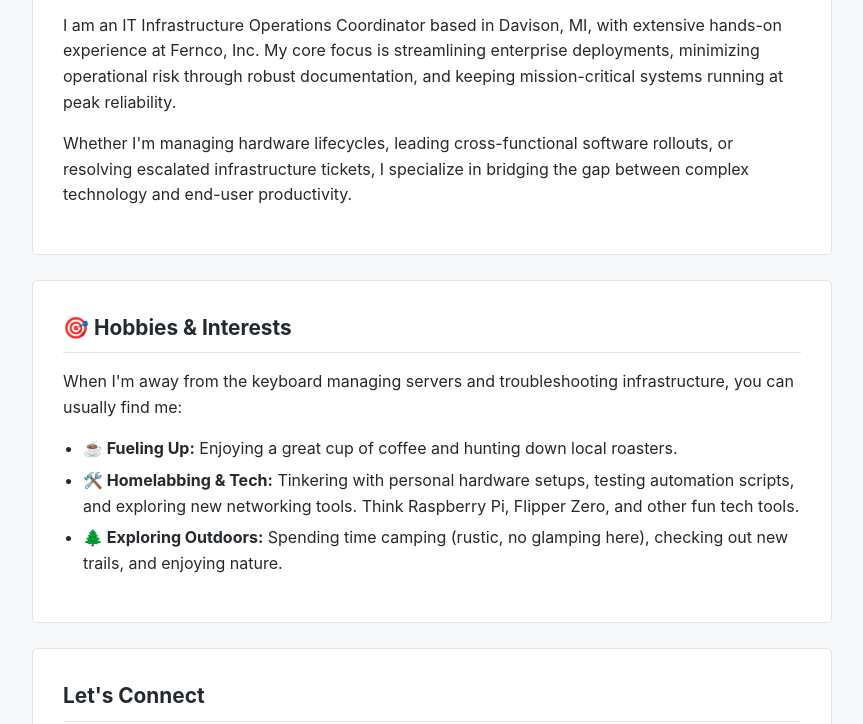
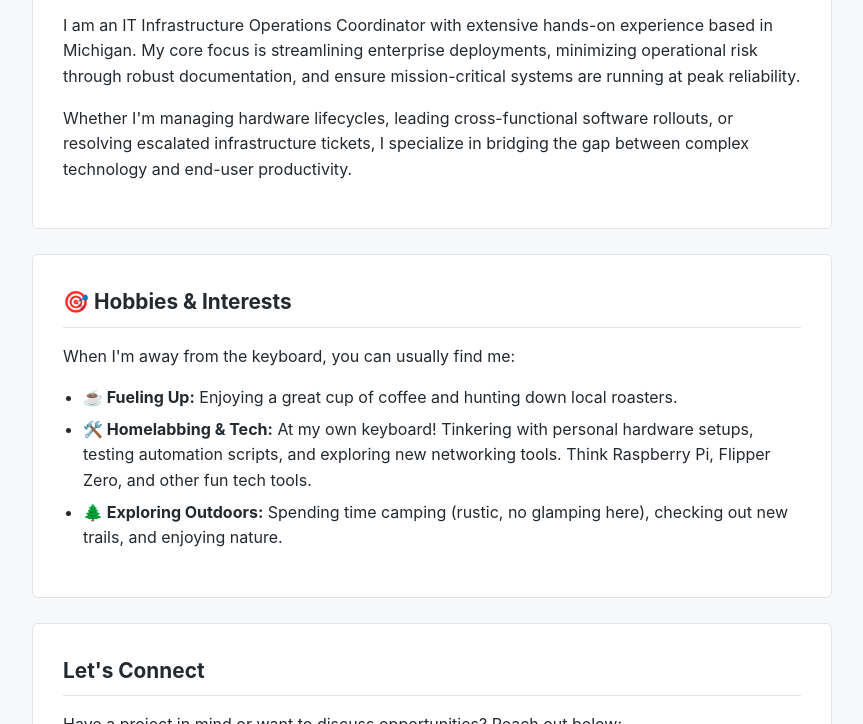
Before and after one commit to tutakjacob/tutakjacob.github.io, a plain HTML site: page index.html in a window 1280 px wide. Shown: the part 376-1100 px from the top of the page, without its empty margins (208-1071 px from the left). Drawn offline with Linux system fonts and the light colour scheme.

Commit message:
Revise About Me and Hobbies sections in index.html
Updated content in the About Me section and adjusted hobbies description.

```diff
--- a/index.html
+++ b/index.html
@@ -20,16 +20,16 @@
     <main>
         <div class="card">
             <h2>☕ About Me</h2>
-            <p>I am an IT Infrastructure Operations Coordinator based in Davison, MI, with extensive hands-on experience at Fernco, Inc. My core focus is streamlining enterprise deployments, minimizing operational risk through robust documentation, and keeping mission-critical systems running at peak reliability.</p>
+            <p>I am an IT Infrastructure Operations Coordinator with extensive hands-on experience based in Michigan. My core focus is streamlining enterprise deployments, minimizing operational risk through robust documentation, and ensure mission-critical systems are running at peak reliability.</p>
             <p>Whether I'm managing hardware lifecycles, leading cross-functional software rollouts, or resolving escalated infrastructure tickets, I specialize in bridging the gap between complex technology and end-user productivity.</p>
         </div>
 
         <div class="card">
             <h2>🎯 Hobbies & Interests</h2>
-            <p>When I'm away from the keyboard managing servers and troubleshooting infrastructure, you can usually find me:</p>
+            <p>When I'm away from the keyboard, you can usually find me:</p>
             <ul>
                 <li><strong>☕ Fueling Up:</strong> Enjoying a great cup of coffee and hunting down local roasters.</li>
-                <li><strong>🛠️ Homelabbing & Tech:</strong> Tinkering with personal hardware setups, testing automation scripts, and exploring new networking tools. Think Raspberry Pi, Flipper Zero, and other fun tech tools.</li>
+                <li><strong>🛠️ Homelabbing & Tech:</strong> At my own keyboard! Tinkering with personal hardware setups, testing automation scripts, and exploring new networking tools. Think Raspberry Pi, Flipper Zero, and other fun tech tools.</li>
                 <li><strong>🌲 Exploring Outdoors:</strong> Spending time camping (rustic, no glamping here), checking out new trails, and enjoying nature.</li>
             </ul>
         </div>
```
